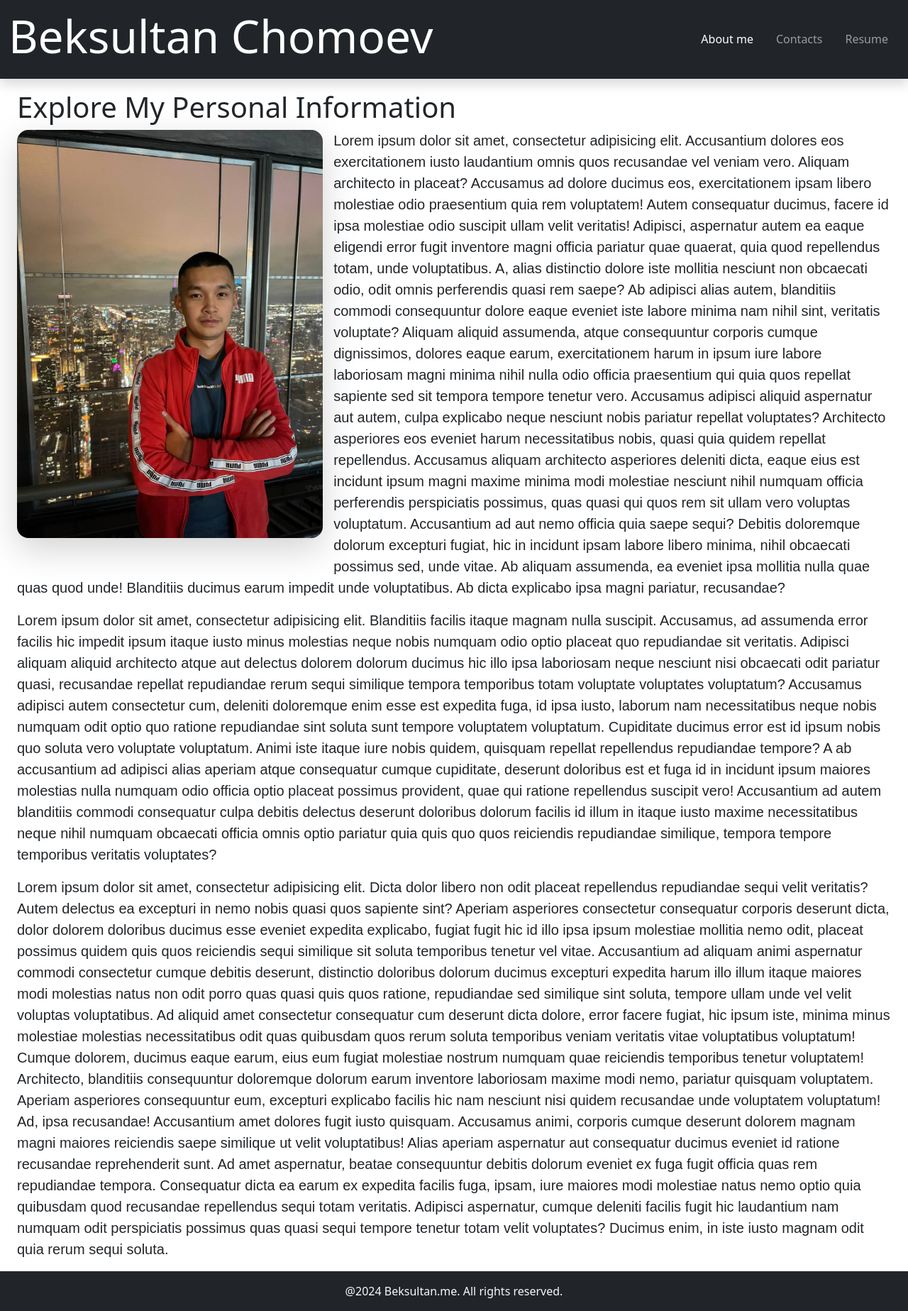
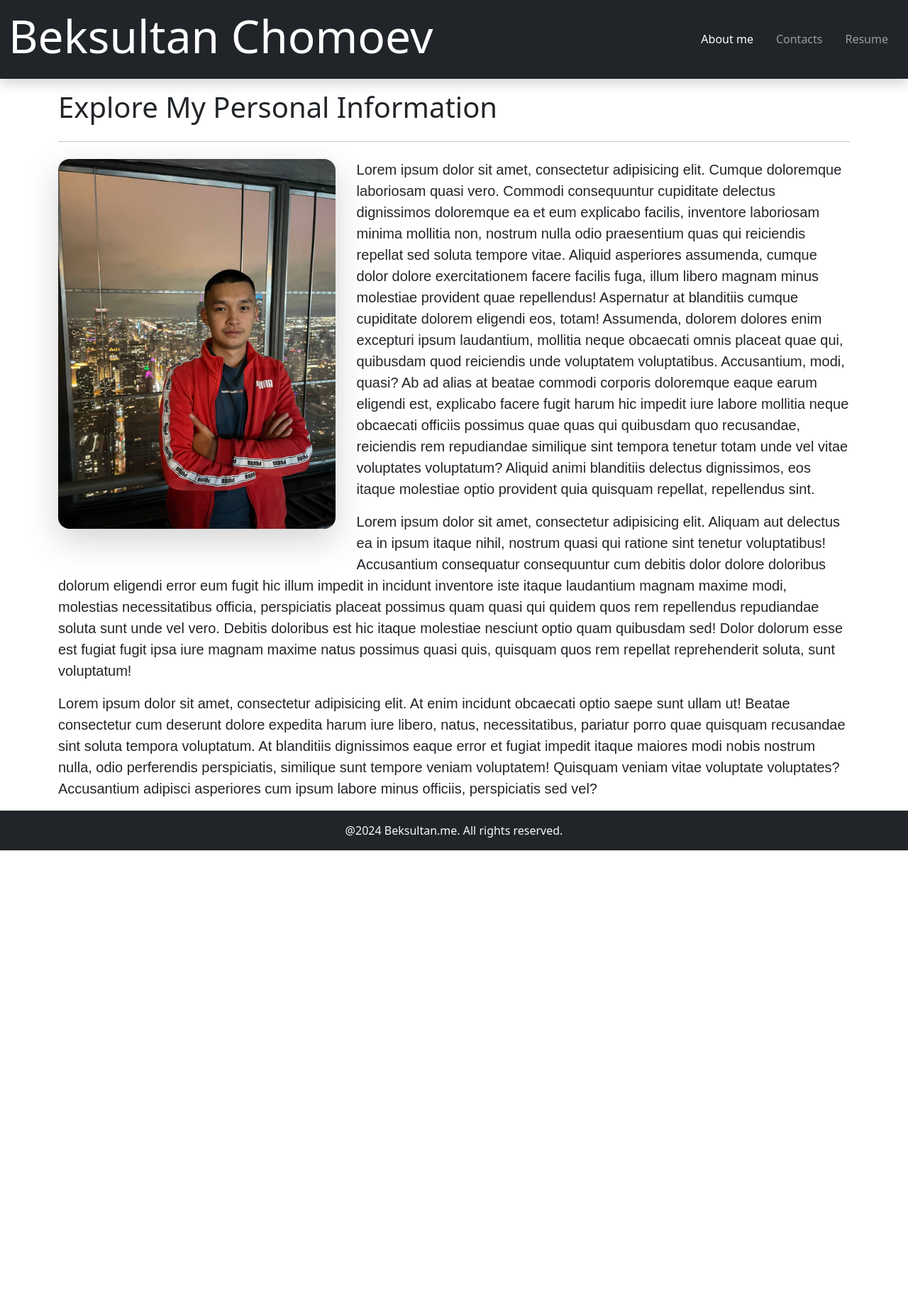
Before and after one commit to b-chomoev/homework-62-Router, a React (Vite) app: page / in a window 1280 px wide. Shown: the whole page at 71% size. After the commit the page ends 1198 px from the top, so only its background shows below. Built offline with nearby package versions, Linux system fonts and the light colour scheme.

Commit message:
Была создана Contact страница.

```diff
--- a/src/App.tsx
+++ b/src/App.tsx
@@ -1,7 +1,7 @@
 import NavigationBar from './container/NavigationBar.tsx';
 import PersonalInfo from './container/AboutMe.tsx';
-import {Route, Routes} from 'react-router-dom';
-import Footer from './container/Footer.tsx';
+import {Route, Routes} from 'react-router-dom';;
+import Contacts from './container/Contacts.tsx';
 
 function App() {
 
@@ -10,19 +10,18 @@ function App() {
       <header>
         <NavigationBar />
       </header>
-      <main className='container-fluid'>
+      <main>
         <Routes>
           <Route path='/' element={(
             <PersonalInfo />
           )}/>
-          <Route/>
-          <Route/>
-          <Route/>
+          <Route path='contacts' element={(
+            <Contacts />
+          )}/>
+          <Route />
+          <Route />
         </Routes>
       </main>
-      <footer>
-        <Footer />
-      </footer>
     </>
   );
 }
--- a/src/container/AboutMe.tsx
+++ b/src/container/AboutMe.tsx
@@ -1,70 +1,20 @@
 import React from 'react';
-import myPicture from '../assets/myPicture.jpg'
+import myPicture from '../assets/myPicture.jpg';
+import Footer from './Footer.tsx';
 
 const AboutMe: React.FC = () => {
   return (
     <>
-      <div className="container-fluid">
+      <div className="container container-fluid">
         <h1 className="mt-3">Explore My Personal Information</h1>
-        <img style={{maxWidth: '35%', float: 'left', marginRight: '15px'}} src={myPicture} alt="This is my picture"
+        <hr className='my-4'/>
+        <img style={{maxWidth: '35%', float: 'left', marginRight: '30px'}} src={myPicture} alt="This is my picture"
              className="mb-5 img-fluid rounded-4 shadow-lg"/>
-        <p style={{fontFamily: 'YourChosenFont, sans-serif'}} className='fs-5'>Lorem ipsum dolor sit amet, consectetur
-          adipisicing elit. Accusantium dolores eos exercitationem iusto laudantium omnis quos recusandae vel veniam
-          vero. Aliquam architecto in placeat? Accusamus ad dolore ducimus eos, exercitationem ipsam libero molestiae
-          odio praesentium quia rem voluptatem! Autem consequatur ducimus, facere id ipsa molestiae odio suscipit ullam
-          velit veritatis! Adipisci, aspernatur autem ea eaque eligendi error fugit inventore magni officia pariatur
-          quae quaerat, quia quod repellendus totam, unde voluptatibus. A, alias distinctio dolore iste mollitia
-          nesciunt non obcaecati odio, odit omnis perferendis quasi rem saepe? Ab adipisci alias autem, blanditiis
-          commodi consequuntur dolore eaque eveniet iste labore minima nam nihil sint, veritatis voluptate? Aliquam
-          aliquid assumenda, atque consequuntur corporis cumque dignissimos, dolores eaque earum, exercitationem harum
-          in ipsum iure labore laboriosam magni minima nihil nulla odio officia praesentium qui quia quos repellat
-          sapiente sed sit tempora tempore tenetur vero. Accusamus adipisci aliquid aspernatur aut autem, culpa
-          explicabo neque nesciunt nobis pariatur repellat voluptates? Architecto asperiores eos eveniet harum
-          necessitatibus nobis, quasi quia quidem repellat repellendus. Accusamus aliquam architecto asperiores deleniti
-          dicta, eaque eius est incidunt ipsum magni maxime minima modi molestiae nesciunt nihil numquam officia
-          perferendis perspiciatis possimus, quas quasi qui quos rem sit ullam vero voluptas voluptatum. Accusantium ad
-          aut nemo officia quia saepe sequi? Debitis doloremque dolorum excepturi fugiat, hic in incidunt ipsam labore
-          libero minima, nihil obcaecati possimus sed, unde vitae. Ab aliquam assumenda, ea eveniet ipsa mollitia nulla
-          quae quas quod unde! Blanditiis ducimus earum impedit unde voluptatibus. Ab dicta explicabo ipsa magni
-          pariatur, recusandae?</p>
-        <p style={{fontFamily: 'YourChosenFont, sans-serif'}} className='fs-5'>Lorem ipsum dolor sit amet, consectetur
-          adipisicing elit. Blanditiis facilis itaque magnam nulla suscipit. Accusamus, ad assumenda error facilis hic
-          impedit ipsum itaque iusto minus molestias neque nobis numquam odio optio placeat quo repudiandae sit
-          veritatis. Adipisci aliquam aliquid architecto atque aut delectus dolorem dolorum ducimus hic illo ipsa
-          laboriosam neque nesciunt nisi obcaecati odit pariatur quasi, recusandae repellat repudiandae rerum sequi
-          similique tempora temporibus totam voluptate voluptates voluptatum? Accusamus adipisci autem consectetur cum,
-          deleniti doloremque enim esse est expedita fuga, id ipsa iusto, laborum nam necessitatibus neque nobis numquam
-          odit optio quo ratione repudiandae sint soluta sunt tempore voluptatem voluptatum. Cupiditate ducimus error
-          est id ipsum nobis quo soluta vero voluptate voluptatum. Animi iste itaque iure nobis quidem, quisquam
-          repellat repellendus repudiandae tempore? A ab accusantium ad adipisci alias aperiam atque consequatur cumque
-          cupiditate, deserunt doloribus est et fuga id in incidunt ipsum maiores molestias nulla numquam odio officia
-          optio placeat possimus provident, quae qui ratione repellendus suscipit vero! Accusantium ad autem blanditiis
-          commodi consequatur culpa debitis delectus deserunt doloribus dolorum facilis id illum in itaque iusto maxime
-          necessitatibus neque nihil numquam obcaecati officia omnis optio pariatur quia quis quo quos reiciendis
-          repudiandae similique, tempora tempore temporibus veritatis voluptates?</p>
-        <p style={{fontFamily: 'YourChosenFont, sans-serif'}} className='fs-5'>Lorem ipsum dolor sit amet, consectetur
-          adipisicing elit. Dicta dolor libero non odit placeat repellendus repudiandae sequi velit veritatis? Autem
-          delectus ea excepturi in nemo nobis quasi quos sapiente sint? Aperiam asperiores consectetur consequatur
-          corporis deserunt dicta, dolor dolorem doloribus ducimus esse eveniet expedita explicabo, fugiat fugit hic id
-          illo ipsa ipsum molestiae mollitia nemo odit, placeat possimus quidem quis quos reiciendis sequi similique sit
-          soluta temporibus tenetur vel vitae. Accusantium ad aliquam animi aspernatur commodi consectetur cumque
-          debitis deserunt, distinctio doloribus dolorum ducimus excepturi expedita harum illo illum itaque maiores modi
-          molestias natus non odit porro quas quasi quis quos ratione, repudiandae sed similique sint soluta, tempore
-          ullam unde vel velit voluptas voluptatibus. Ad aliquid amet consectetur consequatur cum deserunt dicta dolore,
-          error facere fugiat, hic ipsum iste, minima minus molestiae molestias necessitatibus odit quas quibusdam quos
-          rerum soluta temporibus veniam veritatis vitae voluptatibus voluptatum! Cumque dolorem, ducimus eaque earum,
-          eius eum fugiat molestiae nostrum numquam quae reiciendis temporibus tenetur voluptatem! Architecto,
-          blanditiis consequuntur doloremque dolorum earum inventore laboriosam maxime modi nemo, pariatur quisquam
-          voluptatem. Aperiam asperiores consequuntur eum, excepturi explicabo facilis hic nam nesciunt nisi quidem
-          recusandae unde voluptatem voluptatum! Ad, ipsa recusandae! Accusantium amet dolores fugit iusto quisquam.
-          Accusamus animi, corporis cumque deserunt dolorem magnam magni maiores reiciendis saepe similique ut velit
-          voluptatibus! Alias aperiam aspernatur aut consequatur ducimus eveniet id ratione recusandae reprehenderit
-          sunt. Ad amet aspernatur, beatae consequuntur debitis dolorum eveniet ex fuga fugit officia quas rem
-          repudiandae tempora. Consequatur dicta ea earum ex expedita facilis fuga, ipsam, iure maiores modi molestiae
-          natus nemo optio quia quibusdam quod recusandae repellendus sequi totam veritatis. Adipisci aspernatur, cumque
-          deleniti facilis fugit hic laudantium nam numquam odit perspiciatis possimus quas quasi sequi tempore tenetur
-          totam velit voluptates? Ducimus enim, in iste iusto magnam odit quia rerum sequi soluta.</p>
+        <p style={{fontFamily: 'YourChosenFont, sans-serif'}} className='fs-5'>Lorem ipsum dolor sit amet, consectetur adipisicing elit. Cumque doloremque laboriosam quasi vero. Commodi consequuntur cupiditate delectus dignissimos doloremque ea et eum explicabo facilis, inventore laboriosam minima mollitia non, nostrum nulla odio praesentium quas qui reiciendis repellat sed soluta tempore vitae. Aliquid asperiores assumenda, cumque dolor dolore exercitationem facere facilis fuga, illum libero magnam minus molestiae provident quae repellendus! Aspernatur at blanditiis cumque cupiditate dolorem eligendi eos, totam! Assumenda, dolorem dolores enim excepturi ipsum laudantium, mollitia neque obcaecati omnis placeat quae qui, quibusdam quod reiciendis unde voluptatem voluptatibus. Accusantium, modi, quasi? Ab ad alias at beatae commodi corporis doloremque eaque earum eligendi est, explicabo facere fugit harum hic impedit iure labore mollitia neque obcaecati officiis possimus quae quas qui quibusdam quo recusandae, reiciendis rem repudiandae similique sint tempora tenetur totam unde vel vitae voluptates voluptatum? Aliquid animi blanditiis delectus dignissimos, eos itaque molestiae optio provident quia quisquam repellat, repellendus sint.</p>
+        <p style={{fontFamily: 'YourChosenFont, sans-serif'}} className='fs-5'>Lorem ipsum dolor sit amet, consectetur adipisicing elit. Aliquam aut delectus ea in ipsum itaque nihil, nostrum quasi qui ratione sint tenetur voluptatibus! Accusantium consequatur consequuntur cum debitis dolor dolore doloribus dolorum eligendi error eum fugit hic illum impedit in incidunt inventore iste itaque laudantium magnam maxime modi, molestias necessitatibus officia, perspiciatis placeat possimus quam quasi qui quidem quos rem repellendus repudiandae soluta sunt unde vel vero. Debitis doloribus est hic itaque molestiae nesciunt optio quam quibusdam sed! Dolor dolorum esse est fugiat fugit ipsa iure magnam maxime natus possimus quasi quis, quisquam quos rem repellat reprehenderit soluta, sunt voluptatum!</p>
+        <p style={{fontFamily: 'YourChosenFont, sans-serif'}} className='fs-5'>Lorem ipsum dolor sit amet, consectetur adipisicing elit. At enim incidunt obcaecati optio saepe sunt ullam ut! Beatae consectetur cum deserunt dolore expedita harum iure libero, natus, necessitatibus, pariatur porro quae quisquam recusandae sint soluta tempora voluptatum. At blanditiis dignissimos eaque error et fugiat impedit itaque maiores modi nobis nostrum nulla, odio perferendis perspiciatis, similique sunt tempore veniam voluptatem! Quisquam veniam vitae voluptate voluptates? Accusantium adipisci asperiores cum ipsum labore minus officiis, perspiciatis sed vel?</p>
       </div>
+      <Footer/>
     </>
   );
 };
--- /dev/null
+++ b/src/container/Contacts.tsx
@@ -0,0 +1,25 @@
+import React from 'react';
+import Footer from './Footer.tsx';
+
+const Contacts: React.FC = () => {
+  return (
+    <div className='d-flex flex-column min-vh-100'>
+      <div className="container container-fluid flex-grow-1">
+        <h1 className="mt-3">Contact me</h1>
+        <hr className="my-4"/>
+
+        <address>
+          <p className="mb-1 fs-4"><strong>Address:</strong> 3854 N. Damen Ave, Chicago, IL, 60618</p>
+          <p className="mb-1 fs-4"><strong>Phone:</strong> +1 (773) 461-9388</p>
+          <p className="mb-1 fs-4"><strong>WhatsApp/Telegram:</strong> +996 755 69 69 99</p>
+          <p className="mb-1 fs-4"><strong>Email:</strong> chomoevbeksultan@gmail.com</p>
+        </address>
+
+        <p className="mt-5 fs-4">Feel free to ask me any questions you have.</p>
+      </div>
+      <Footer/>
+    </div>
+  );
+};
+
+export default Contacts;
```
